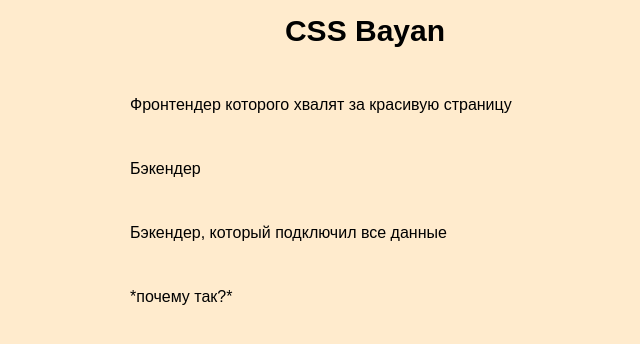
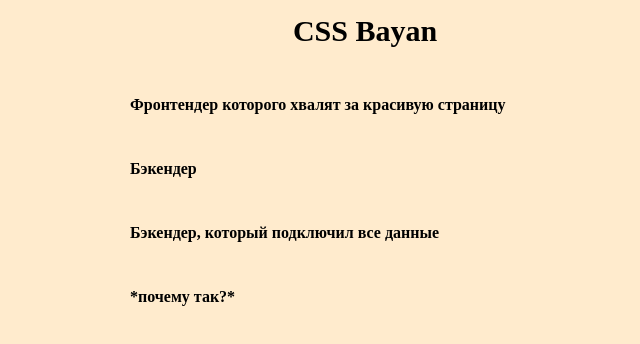
Before and after one commit to AndrewAndruk/cssBayan, a plain HTML site: page cssBayan/index.html in a window 1280 px wide. Shown: the whole page, without its empty margins (275-915 px from the left). Drawn offline with Linux system fonts and the light colour scheme.

Commit message:
fix: unnecessary parameter in css file

```diff
--- a/cssBayan/index.html
+++ b/cssBayan/index.html
@@ -12,6 +12,7 @@
 
 <div class="accordion">
   <div class="mem1">
+    <i class="fa-solid fa-plus"></i>
     <label class="mem-title" for="mem-1">Фронтендер которого хвалят за красивую страницу</label>
     <input class="mem-input" type="checkbox" id="mem-1">
     <div class="mem-image">
--- a/cssBayan/style.css
+++ b/cssBayan/style.css
@@ -1,18 +1,14 @@
 body {
-    font-family: Arial, sans-serif;
+    font-family: "Gilroy";
     font-size: 16px;
     line-height: 1.5;
     background-color: blanchedalmond;
 }
 
-/* mem1 */
-
 .accordion {
     max-width: 500px;
     margin: 20px auto;
 }
-
-
 
 .mem-title {
     display: block;
@@ -20,6 +16,7 @@ body {
     cursor: pointer;
     padding: 10px 15px;
     transition: background .2s ease-out;
+    font-weight: bold;
 }
 
 .mem-title:hover {
@@ -38,7 +35,6 @@ body {
 
 .mem-image {
     display: none;
-    font-size: 14px;
     padding: 10px 15px;
     cursor: pointer;
 }
@@ -46,5 +42,5 @@ body {
 .main-title {
     text-align: center;
     font-size: 30px;
-    font-weight: bold;
+    font-weight: bolder;
 }
```
